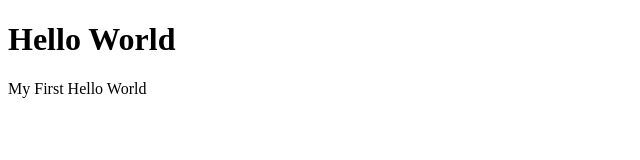
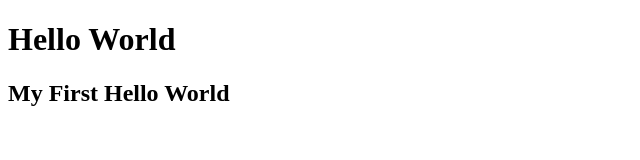
Before and after one commit to SamyrBD/Git-Prueba, a plain HTML site: page index.html in a window 1280 px wide. Shown: the whole page, without its empty margins (0-640 px from the left). Drawn offline with Linux system fonts and the light colour scheme.

Commit message:
Mi cuarto cambio

```diff
--- a/index.html
+++ b/index.html
@@ -3,12 +3,18 @@
   <head>
     <meta charset="utf-8" />
     <title>Mi Pagina HTML!</title>
-        <meta name="Descripcion de mi sitio web" content="Está es mi primer Pagina Web" />
+    <meta
+      name="Descripcion de mi sitio web"
+      content="Está es mi primer Pagina Web"
+    />
     <meta name="author" content="Samyr" />
-        <meta name="keywords" content="Mi primer titulo, mi primer pagina, pagina web" />
+    <meta
+      name="keywords"
+      content="Mi primer titulo, mi primer pagina, pagina web"
+    />
   </head>
   <body>
     <h1>Hello World</h1>
-        <p>My First Hello World</p>
+    <h2>My First Hello World</h2>
   </body>
 </html>
```
Lines whose indentation alone changed are shown as unchanged.
